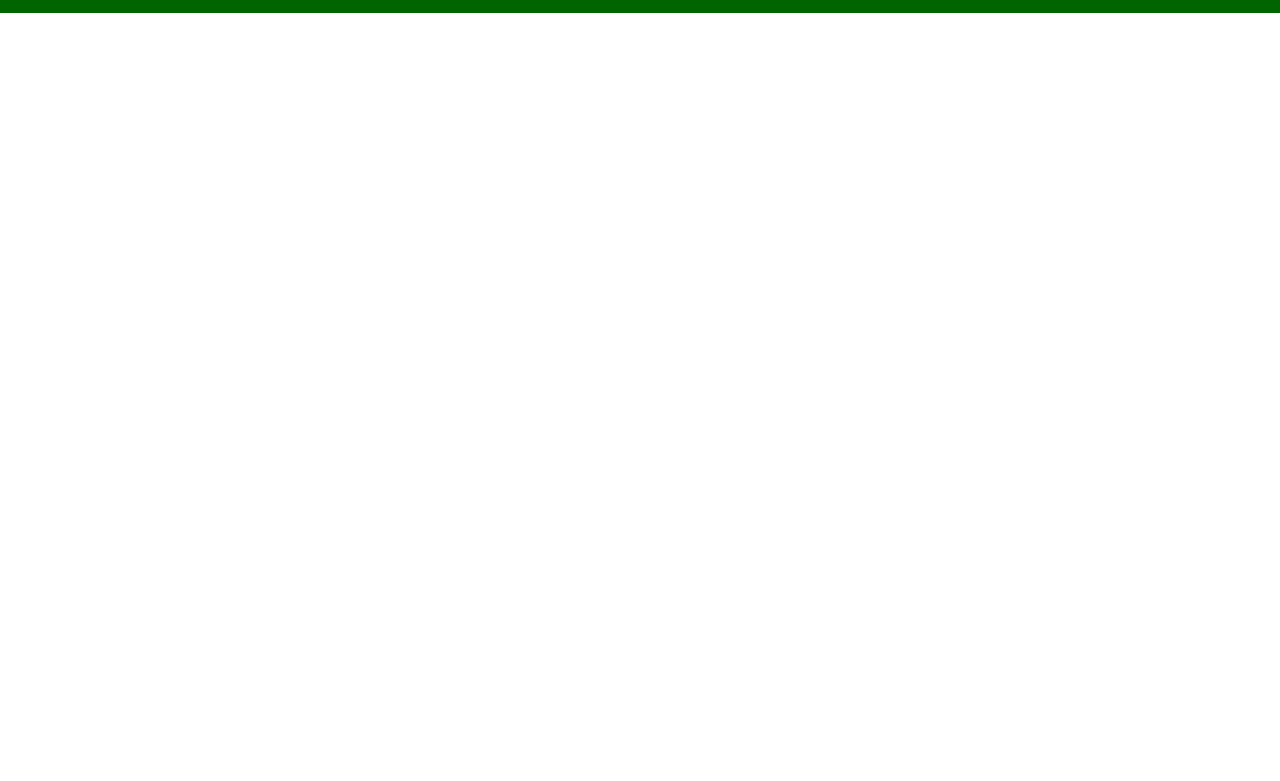
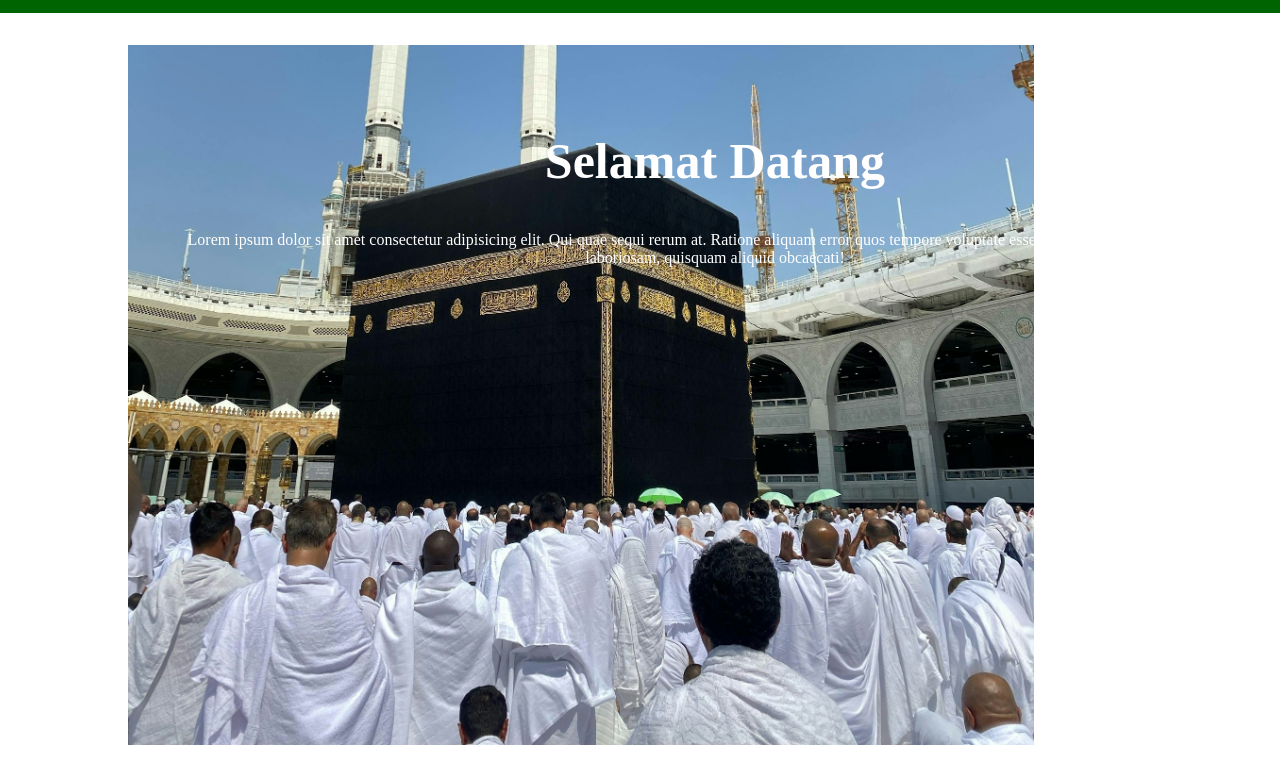
Before and after one commit to mkhoirulanwar41/blt-umroh, a plain HTML site: page index.html in a window 1280 px wide. Shown: the part 110-891 px from the top of the page. Before the commit the page ends 800 px from the top, so only its background shows below. Drawn offline with Linux system fonts and the light colour scheme.

Commit message:
Menambahkan gambar pada kontent header

```diff
--- a/asset/style.css
+++ b/asset/style.css
@@ -37,7 +37,7 @@ nav ul li {
     margin: 0;
 }
 
-#section {
+section {
     padding: 32px 128px;
 }
 
@@ -80,6 +80,33 @@ nav a:hover {
     color: black;
 }
 
+#landing {
+    display: flex;
+    align-items: center;
+    text-align: center;
+}
+
+#landing img {
+    z-index: -1;
+    width: auto;
+    height: 700px;
+    object-fit: cover;
+}
+
+.desc {
+    position: absolute;
+    top: 200px;
+    left: 150px;
+    z-index: 1;
+    color: white;
+}
+
+.desc h1 {
+    font-size: 50px;
+}
+
+
+
 
 
 @media screen and (max-width: 800px) {
@@ -117,4 +144,12 @@ nav a:hover {
         padding: 16px 32px;
     }
 
+    #landing img {
+        width: auto;
+    }
+
+    .desc {
+        left: auto;
+    }
+
 }
--- a/index.html
+++ b/index.html
@@ -28,7 +28,15 @@
             </ul>
         </nav>
     </header>
-    <section id="landing"></section>
+    <section id="landing">
+        <div>
+            <img src="image/umroh.jpg" alt="image umroh">
+        </div>
+        <div class="desc">
+            <h1>Selamat Datang</h1>
+            <p>Lorem ipsum dolor sit amet consectetur adipisicing elit. Qui quae sequi rerum at. Ratione aliquam error quos tempore voluptate esse unde in nisi ipsam, atque omnis laboriosam, quisquam aliquid obcaecati!</p>
+        </div>
+    </section>
     <footer></footer>
 </body>
 </html>
```
Also changed, not shown: image/umroh.jpg (added).
